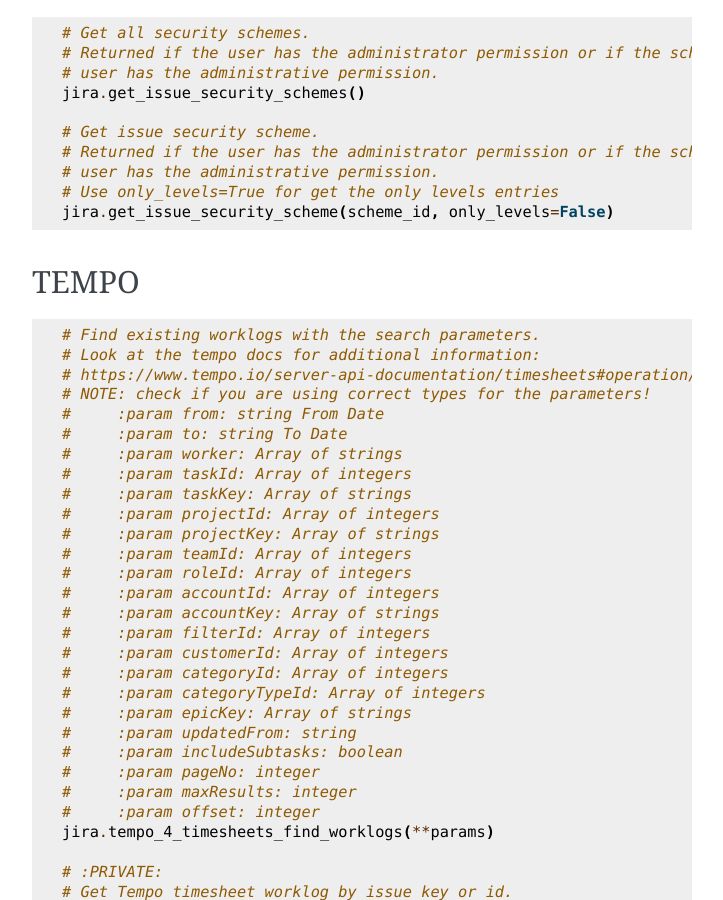
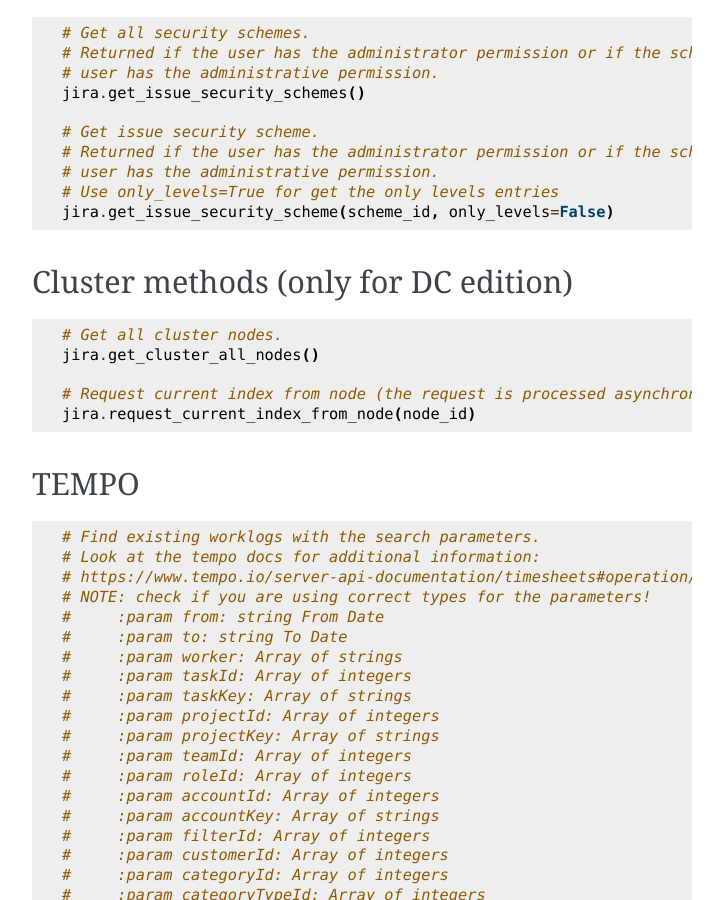
Before and after one commit to atlassian-api/atlassian-python-api, a Sphinx documentation site: the page built from docs/jira.rst, in a window 1280 px wide and 900 px high, scrolled down 6927 px. Shown: the whole window, without its empty margins (388-1111 px from the left). Built offline with Sphinx 7.4.7, drawn with Linux system fonts in a browser that asks for light colours; some of the changed text lies outside the part shown.

Commit message:
Added request_current_index_from_node method and docs (#1079)
* Added request_current_index_from_node method and docs for the cluster methods

* Added description to docs for method get_cluster_all_nodes

```diff
--- a/docs/jira.rst
+++ b/docs/jira.rst
@@ -364,6 +364,16 @@
     # Use only_levels=True for get the only levels entries
     jira.get_issue_security_scheme(scheme_id, only_levels=False)
 
+Cluster methods (only for DC edition)
+----------------------
+.. code-block:: python
+
+    # Get all cluster nodes.
+    jira.get_cluster_all_nodes()
+
+    # Request current index from node (the request is processed asynchronously).
+    jira.request_current_index_from_node(node_id)
+
 TEMPO
 ----------------------
 .. code-block:: python
```
Also changed, not shown: 1 other file.
